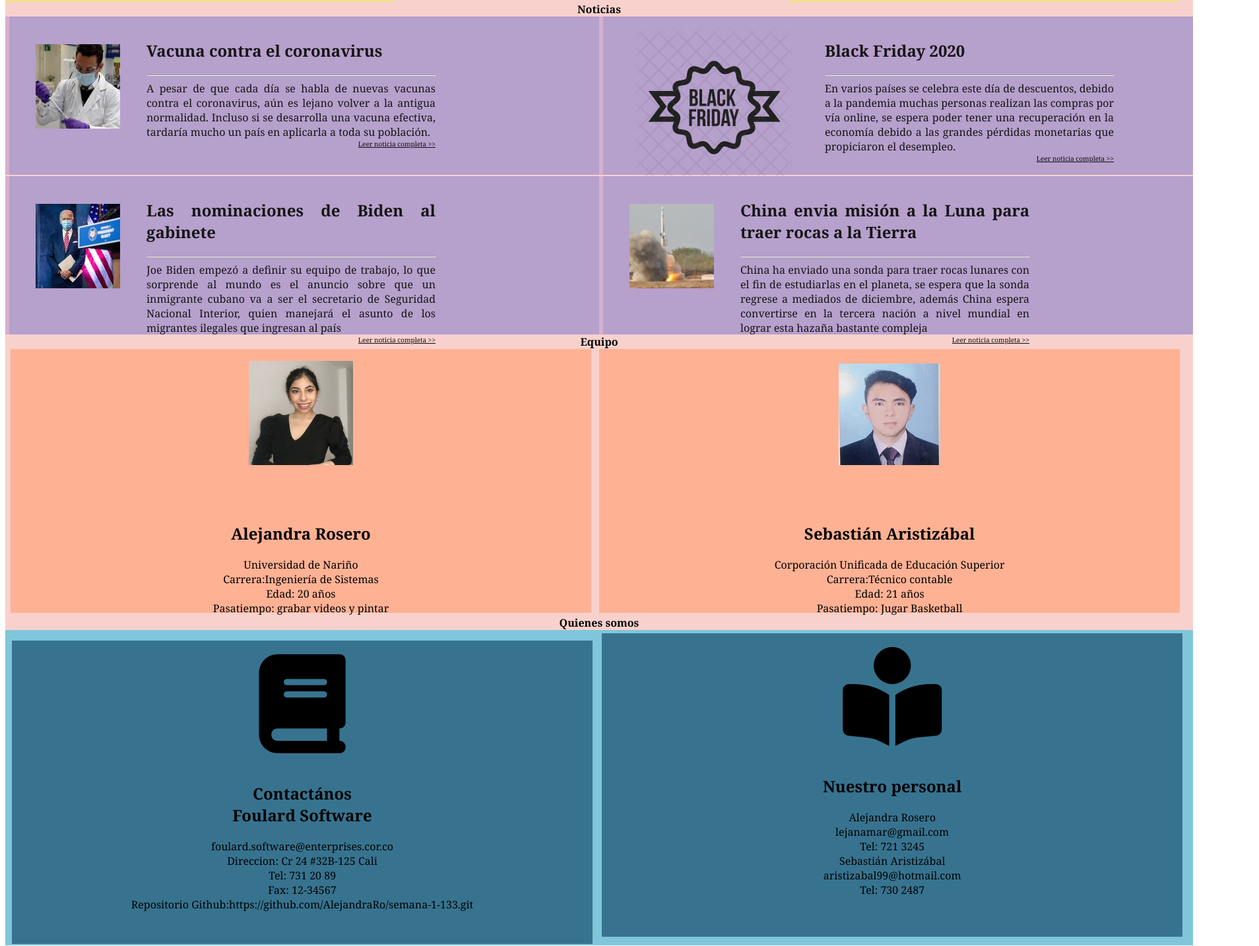
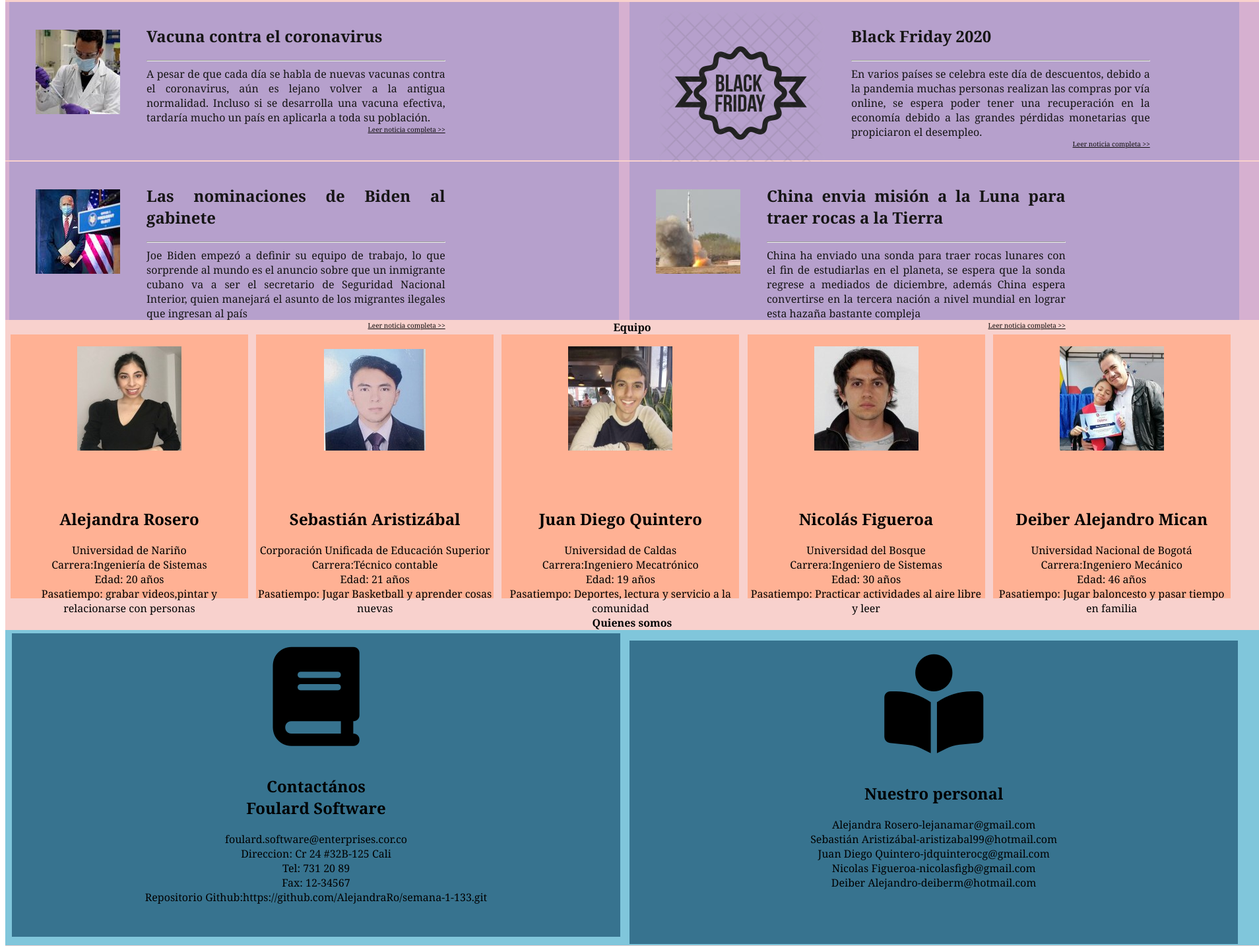
Before and after one commit to AlejandraRo/semana-1-133, a website: page Desktop/semana-1-133/src/index.html in a window 1280 px wide. Shown: the part 865-2299 px from the top of the page at 66% size, 1908 px wide, since content can reach past the window. Drawn offline with Linux system fonts and the light colour scheme.

Commit message:
Trabajo de todo el grupo

```diff
--- a/Desktop/semana-1-133/src/index.html
+++ b/Desktop/semana-1-133/src/index.html
@@ -179,7 +179,7 @@
                         Universidad de Nariño<br>
                         Carrera:Ingeniería de Sistemas<br>
                         Edad: 20 años<br>
-                        Pasatiempo: grabar videos y pintar<br>
+                        Pasatiempo: grabar videos,pintar y relacionarse con personas<br>
 
                     </p>
                 </div>
@@ -198,7 +198,61 @@
                         Corporación Unificada de Educación Superior<br>
                         Carrera:Técnico contable<br>
                         Edad: 21 años<br>
-                        Pasatiempo: Jugar Basketball<br>
+                        Pasatiempo: Jugar Basketball y aprender cosas nuevas<br>
+                    </p>
+                </div>
+            </div>
+            <div class="col-5">
+                <p>
+                    <img src="partner.jpg">
+                    <i style="font-size:150px"></i>
+                </p>
+                <div class="service-content">
+
+                    <h2>
+                        Juan Diego Quintero
+                    </h2>
+                    <p class="service-text.members">
+                        Universidad de Caldas<br>
+                        Carrera:Ingeniero Mecatrónico<br>
+                        Edad: 19 años<br>
+                        Pasatiempo: Deportes, lectura y servicio a la comunidad<br>
+                    </p>
+                </div>
+            </div>
+            <div class="col-5">
+                <p>
+                    <img src="partner2.jpg">
+                    <i style="font-size:150px"></i>
+                </p>
+                <div class="service-content">
+
+                    <h2>
+                        Nicolás Figueroa
+                    </h2>
+                    <p class="service-text.members">
+                        Universidad del Bosque<br>
+                        Carrera:Ingeniero de Sistemas<br>
+                        Edad: 30 años<br>
+                        Pasatiempo: Practicar actividades al aire libre y leer<br>
+                    </p>
+                </div>
+            </div>
+            <div class="col-5">
+                <p>
+                    <img src="partner3.jpg">
+                    <i style="font-size:150px"></i>
+                </p>
+                <div class="service-content">
+
+                    <h2>
+                        Deiber Alejandro Mican
+                    </h2>
+                    <p class="service-text.members">
+                        Universidad Nacional de Bogotá<br>
+                        Carrera:Ingeniero Mecánico<br>
+                        Edad: 46 años<br>
+                        Pasatiempo: Jugar baloncesto y pasar tiempo en familia<br>
                     </p>
                 </div>
             </div>
@@ -225,6 +279,7 @@
                     Fax: 12-34567<br>
                     Repositorio Github:https://github.com/AlejandraRo/semana-1-133.git<br>
 
+
                 </p>
             </div>
         </div>
@@ -239,12 +294,11 @@
                     Nuestro personal
                 </h2>
                 <p class="service-text.members">
-                    Alejandra Rosero<br>
-                    lejanamar@gmail.com<br>
-                    Tel: 721 3245<br>
-                    Sebastián Aristizábal<br>
-                    aristizabal99@hotmail.com<br>
-                    Tel: 730 2487<br>
+                    Alejandra Rosero-lejanamar@gmail.com<br>
+                    Sebastián Aristizábal-aristizabal99@hotmail.com<br>
+                    Juan Diego Quintero-jdquinterocg@gmail.com<br>
+                    Nicolas Figueroa-nicolasfigb@gmail.com<br>
+                    Deiber Alejandro-deiberm@hotmail.com<br>
                     <br>
 
                 </p>
--- a/Desktop/semana-1-133/src/styles.css
+++ b/Desktop/semana-1-133/src/styles.css
@@ -3,9 +3,9 @@ body{
     font-family:Georgia, 'Times New Roman', Times, serif;
 }
 .container{
-    width:1800px;
+    width:1900px;
     background-color:#f8d1cd ;
-    height:2000px;
+    height:2300px;
     -ms-flex-align: center;
     align-self:center;
     margin: 0;
@@ -62,23 +62,23 @@ body{
 
 }
 .section-1{
-    width: 1800px;
+    width: 1900px;
     height: 600px;
     background-color: rgb(224, 156, 77);
 }
 .section-2{
-    width: 1800px;
+    width: 1900px;
     height:600px;
     background-color: rgb(182, 72, 158);
 }
 .section-3
 {
-    width: 1800px;
+    width: 1900px;
     height: 600px;
     background-color: rgb(197, 114, 81);
 }
 .footer{
-    width:1800px;
+    width:1900px;
     height: 500px;
     background-color: rgb(128, 198, 219);
     bottom: 20px;
@@ -91,7 +91,7 @@ body{
     text-align: center;
 }
 .col-3{
-    width: 580px;
+    width: 32%;
     height: 470px;
     background-color: rgb(241, 223, 139);
     display: inline-block;
@@ -100,7 +100,7 @@ body{
     text-align: center;
 }
 .col-5{
-    width: 880px;
+    width: 360px;
     height: 400px;
     display: inline-block;
     margin-left: 8px;
@@ -108,7 +108,7 @@ body{
     background-color: rgb(255, 177, 148);
 }
 .col-6{
-    width:870px;
+    width:48%;
     height: 450px;
     background-color: rgb(55, 115, 143);
     display: inline-block;
@@ -148,12 +148,14 @@ body{
 }
 
 .news-data{
-    width: 900px;
+    width: 50%;
     height: 100%;
     background-color: rgb(182, 160, 204);
     display: -webkit-inline-box;
     display: -ms-inline-flexbox;
     display: inline-flex;
+    margin-left: 10px;
+    margin-right: 30px;
 }
 
 .news-image{
```
Also changed, not shown: Desktop/semana-1-133/src/partner.jpg (added), Desktop/semana-1-133/src/partner2.jpg (added), Desktop/semana-1-133/src/partner3.jpg (added).
